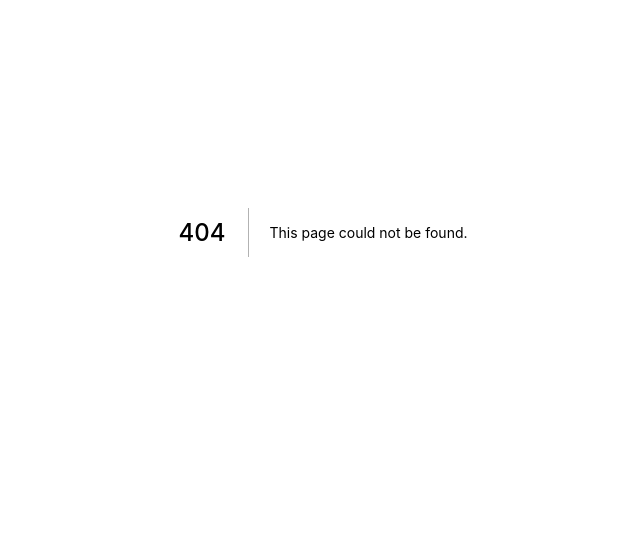
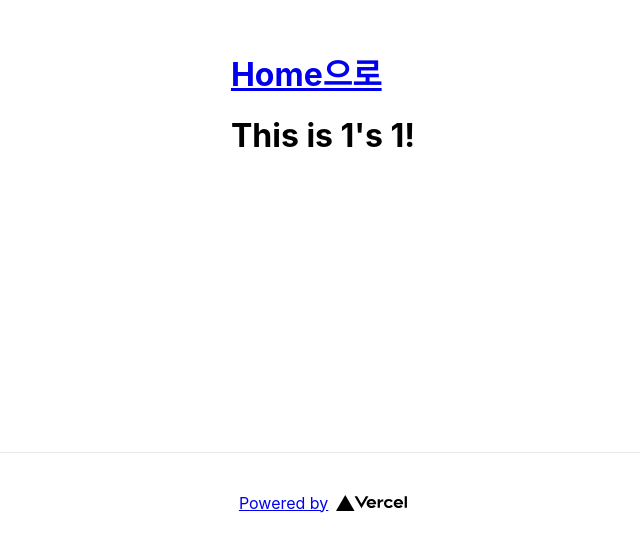
Before and after one commit to kbu715/nextjs-master-class, a Next.js app: page /1/1 in a window 1280 px wide. Before the commit this address had no page. Shown: the part 248-800 px from the top of the page, without its empty margins (317-957 px from the left). Built offline with nearby package versions, Linux system fonts and the light colour scheme.

Commit message:
feat: next.js router

```diff
--- a/src/pages/[username]/info.js
+++ b/src/pages/[username]/[info].js
@@ -1,10 +1,14 @@
 import Layout from 'components/Layout'
 import SubLayout from 'components/SubLayout'
+import { useRouter } from 'next/router';
 
 export default function UsernameInfo() {
+  const router = useRouter();
+
+  const { username, info } = router.query;
   return (
     <>
-      <h1>This is UsernameInfo page!</h1>
+      <h1>This is {username}'s {info}!</h1>
     </>
   )
 }
--- a/src/pages/category/[slug].js
+++ b/src/pages/category/[slug].js
@@ -1,10 +1,14 @@
 import Layout from 'components/Layout'
 import SubLayout from 'components/SubLayout'
+import { useRouter } from 'next/router'
 
 export default function CategorySlug() {
+  const router = useRouter();
+
+  const { slug, from, date } = router.query;
   return (
     <>
-      <h1>This is CategorySlug page!</h1>
+      <h1>This is Category - {slug} page from {from} {date}!</h1>
     </>
   )
 }
```
Also changed, not shown: src/pages/cart/[...date].js (deleted, +0 -19 lines), src/pages/cart/[[...date]].js (added, +31 -0 lines).
